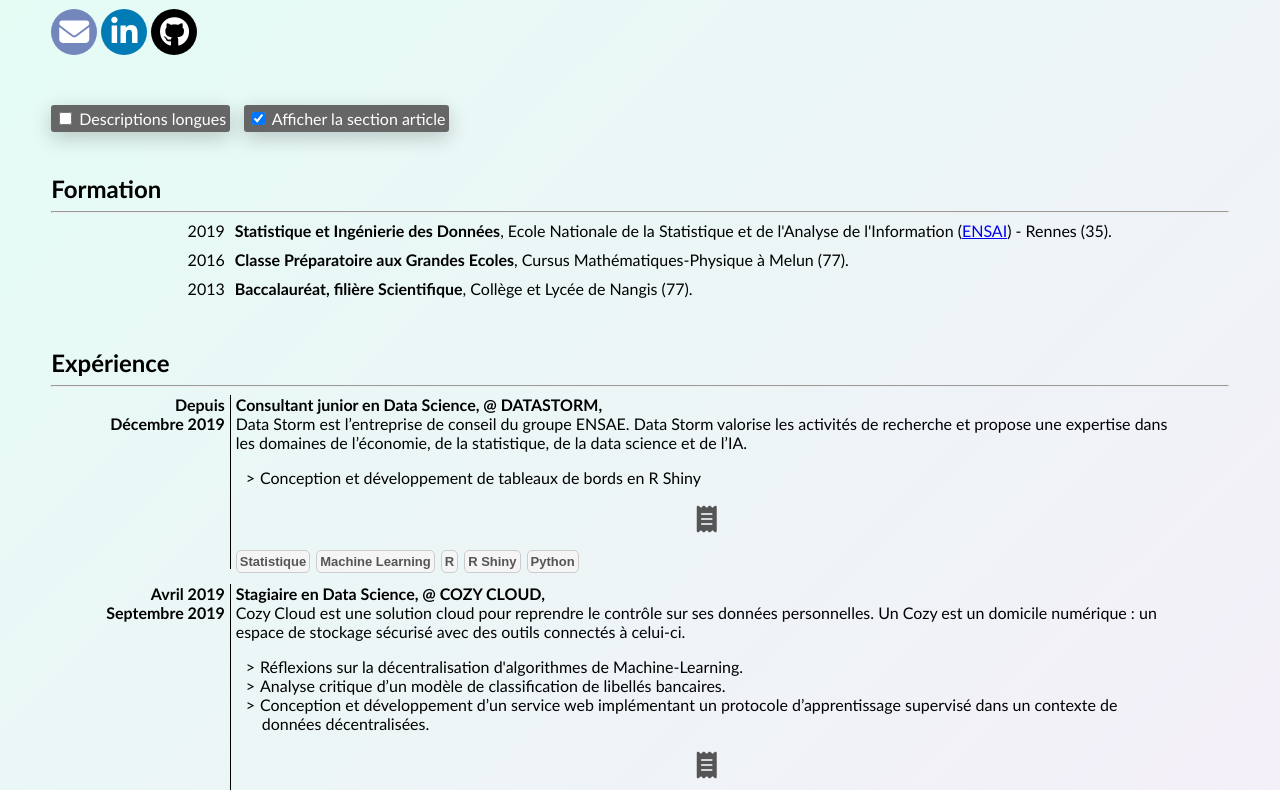
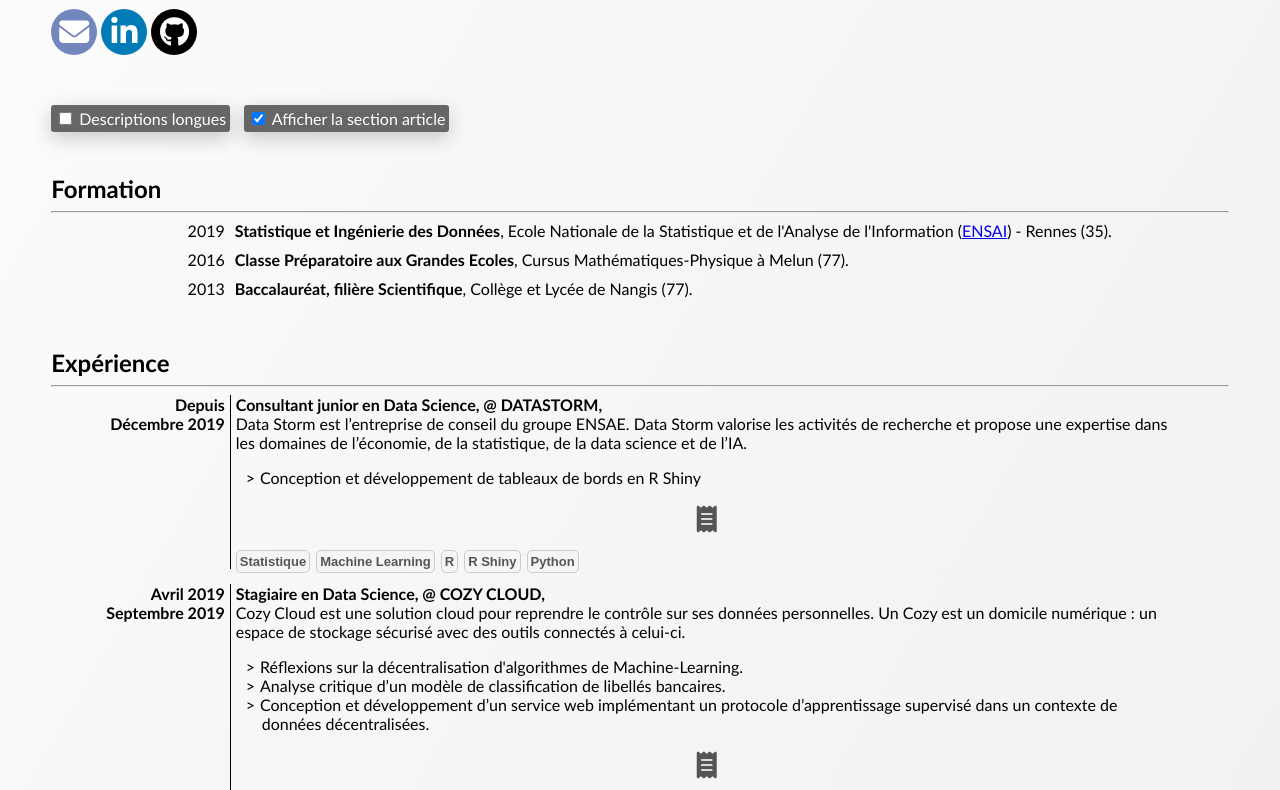
Before and after one commit to tintinmar1995/website-cv, a plain HTML site: page index.html in a window 1280 px wide. Shown: the part 190-980 px from the top of the page. Drawn offline with nearby package versions, Linux system fonts and the light colour scheme.

Commit message:
Change background color

```diff
--- a/css/style.css
+++ b/css/style.css
@@ -1,9 +1,7 @@
 body{
   margin:0px;
   font-family: Trebuchet MS;
-  /*background-image: radial-gradient(73% 147%, #EADFDF 59%, #ECE2DF 100%), radial-gradient(91% 146%, rgba(255,255,255,0.50) 47%, rgba(0,0,0,0.50) 100%);
-  background-blend-mode: screen;*/
-  background-image: linear-gradient(-225deg, #E3FDF5 0%, #FFE6FA 100%);
+  background-image: linear-gradient(120deg, #fdfbfb 0%, #ebedee 100%);
 }
 
 .kw {
```
